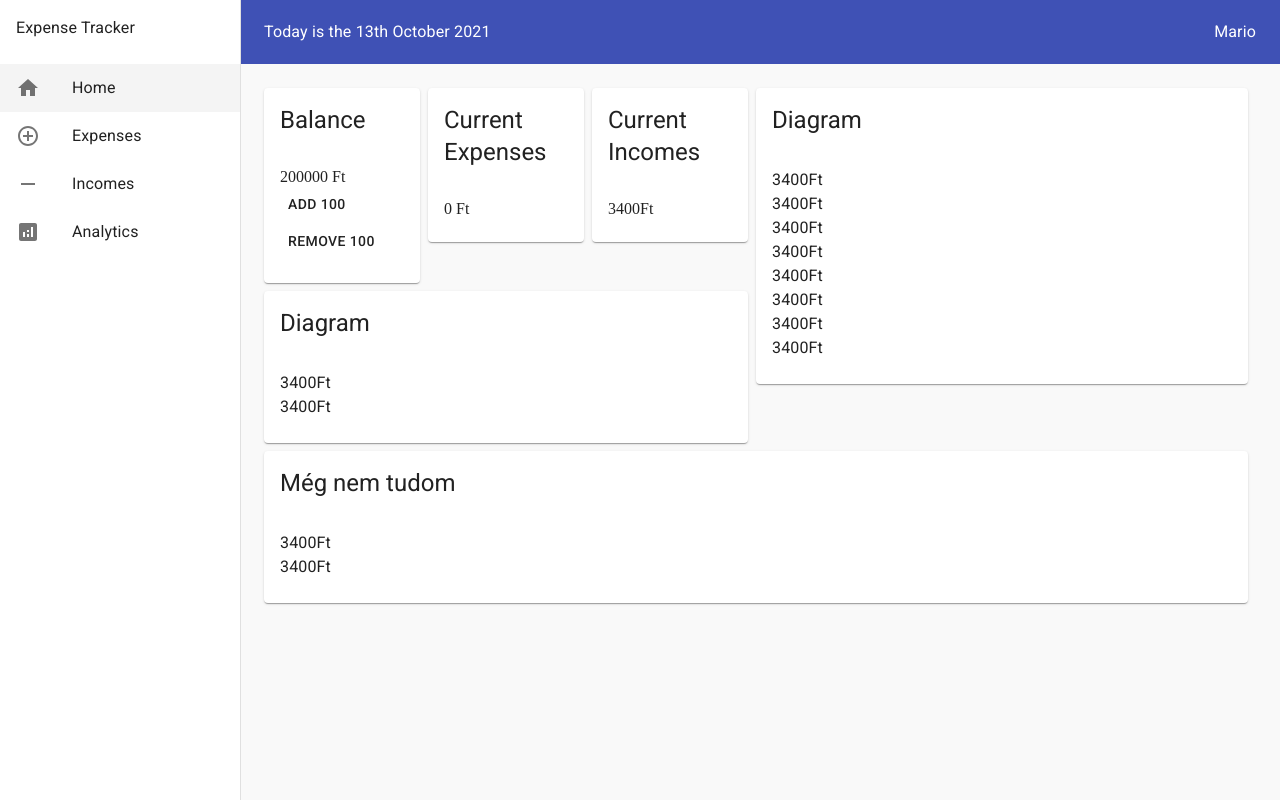
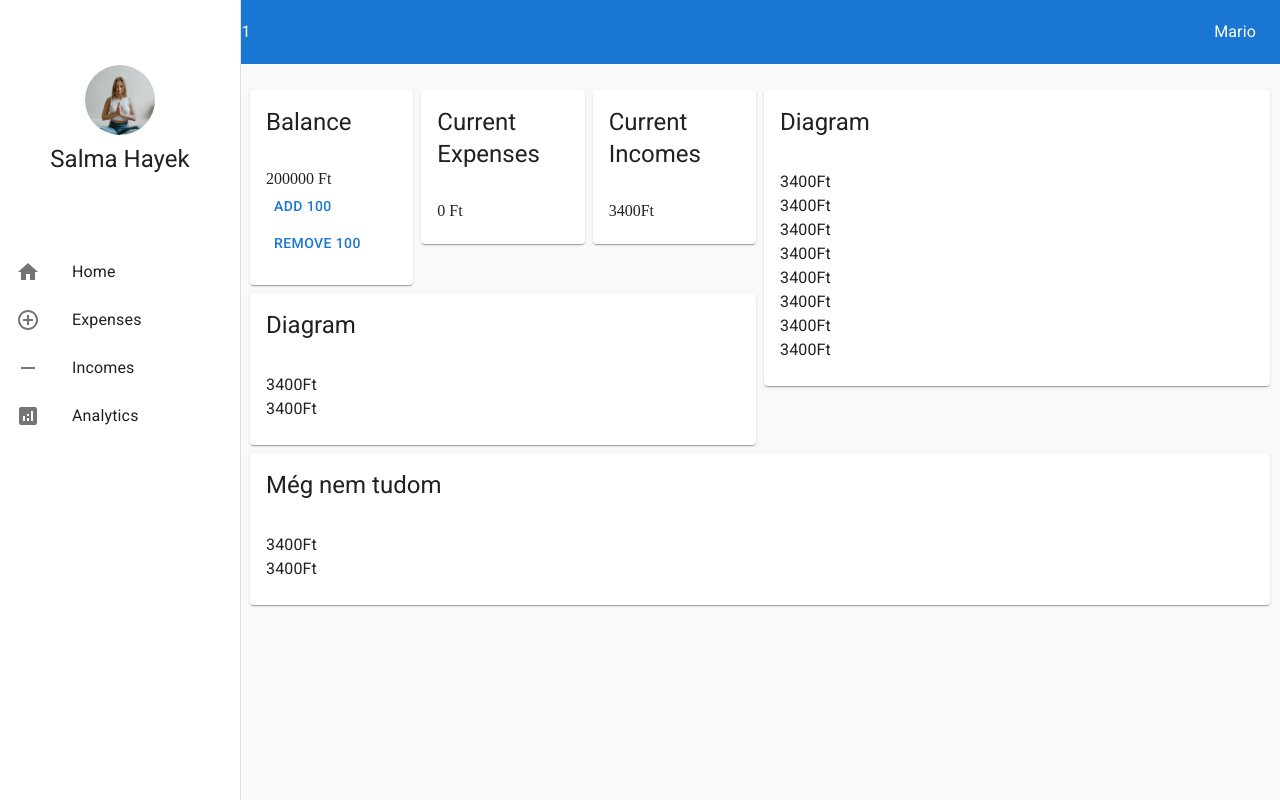
Before and after one commit to Gkristof96/Expense-Tracker, a React (Create React App) app: page / in a window 1280 px wide. Built offline with nearby package versions, Linux system fonts and the light colour scheme.

Commit message:
remove materiual ui library replace with mui

```diff
--- a/package.json
+++ b/package.json
@@ -5,10 +5,10 @@
   "dependencies": {
     "@emotion/react": "^11.4.1",
     "@emotion/styled": "^11.3.0",
-    "@material-ui/core": "^4.12.3",
     "@mui/icons-material": "^5.0.3",
     "@mui/lab": "^5.0.0-alpha.50",
     "@mui/material": "^5.0.3",
+    "@mui/styles": "^5.0.1",
     "@reduxjs/toolkit": "^1.6.2",
     "@testing-library/jest-dom": "^4.2.4",
     "@testing-library/react": "^9.5.0",
--- a/src/components/Layout.js
+++ b/src/components/Layout.js
@@ -1,6 +1,13 @@
+import Avatar from "@mui/material/Avatar";
+import AnalyticsIcon from "@mui/icons-material/Analytics";
+import HomeIcon from "@mui/icons-material/Home";
+import ControlPointIcon from "@mui/icons-material/ControlPoint";
+import RemoveIcon from "@mui/icons-material/Remove";
+import { useHistory, useLocation } from "react-router";
+import { format } from "date-fns";
+import { Box } from "@mui/system";
 import {
   AppBar,
-  makeStyles,
   Drawer,
   List,
   ListItem,
@@ -8,13 +15,8 @@ import {
   ListItemText,
   Toolbar,
   Typography,
-} from "@material-ui/core";
-import AnalyticsIcon from "@mui/icons-material/Analytics";
-import HomeIcon from "@mui/icons-material/Home";
-import ControlPointIcon from "@mui/icons-material/ControlPoint";
-import RemoveIcon from "@mui/icons-material/Remove";
-import { useHistory, useLocation } from "react-router";
-import { format } from "date-fns";
+} from "@mui/material";
+import { makeStyles } from "@mui/styles";
 
 const drawerWidth = 240;
 
@@ -23,7 +25,7 @@ const useStyles = makeStyles((theme) => {
     page: {
       backgroundColor: "#f9f9f9",
       width: "100%",
-      padding: theme.spacing(3),
+      padding: "10px",
     },
     drawer: {
       width: drawerWidth,
@@ -38,17 +40,17 @@ const useStyles = makeStyles((theme) => {
       backgroundColor: "#f4f4f4",
     },
     title: {
-      padding: theme.spacing(2),
+      padding: "10px",
     },
     appbar: {
       width: `calc(100% - ${drawerWidth}px)`,
     },
-    toolbar: theme.mixins.toolbar,
+    toolbar: { height: "80px" },
     date: {
       flexGrow: 1,
     },
     avatar: {
-      marginLeft: theme.spacing(2),
+      marginLeft: "10px",
     },
   };
 });
@@ -81,24 +83,36 @@ const Layout = (props) => {
     },
   ];
   return (
-    <div className={classes.root}>
-      <AppBar elevation={0} className={classes.appbar}>
-        <Toolbar>
-          <Typography className={classes.date}>
-            Today is the {format(new Date(), "do MMMM Y")}
-          </Typography>
-          <Typography>Mario</Typography>
-        </Toolbar>
-      </AppBar>
+    <Box sx={{ display: "flex" }}>
       <Drawer
         classes={{ paper: classes.drawerPaper }}
         className={classes.drawer}
         variant='permanent'
         anchor='left'
       >
-        <div>
-          <Typography className={classes.title}>Expense Tracker</Typography>
-        </div>
+        <Box
+          sx={{
+            width: drawerWidth,
+            height: drawerWidth,
+            display: "flex",
+            justifyContent: "center",
+            alignItems: "center",
+            flexDirection: "column",
+          }}
+        >
+          <Avatar
+            alt='Remy Sharp'
+            src='trainer_2.jpg'
+            sx={{
+              width: 70,
+              height: 70,
+              mb: 1,
+            }}
+          />
+          <Typography variant='h5' component='h2'>
+            Salma Hayek
+          </Typography>
+        </Box>
         <List>
           {menuItems.map((item) => (
             <ListItem
@@ -115,11 +129,19 @@ const Layout = (props) => {
           ))}
         </List>
       </Drawer>
+      <AppBar elevation={0} className={classes.appbar}>
+        <Toolbar>
+          <Typography className={classes.date}>
+            Today is the {format(new Date(), "do MMMM Y")}
+          </Typography>
+          <Typography>Mario</Typography>
+        </Toolbar>
+      </AppBar>
       <div className={classes.page}>
         <div className={classes.toolbar}></div>
         {props.children}
       </div>
-    </div>
+    </Box>
   );
 };
 
--- a/src/components/List/List.js
+++ b/src/components/List/List.js
@@ -1,4 +1,4 @@
-import { FormControl, MenuItem, Select, Typography } from "@material-ui/core";
+import { FormControl, Select, Typography, MenuItem } from "@mui/material";
 import { Box } from "@mui/system";
 import { Fragment, useState } from "react";
 import ListItem from "./ListItem";
--- a/src/pages/Expenses.js
+++ b/src/pages/Expenses.js
@@ -1,9 +1,9 @@
-import { Container, Typography } from "@material-ui/core";
 import List from "../components/List/List";
 
 import { useDispatch, useSelector } from "react-redux";
 import { addExpense } from "../features/balance/balanceSlice";
 import NewItemForm from "../components/NewItemForm";
+import { Container, Typography } from "@mui/material";
 
 const Expenses = () => {
   const dispatch = useDispatch();
--- a/src/pages/Incomes.js
+++ b/src/pages/Incomes.js
@@ -1,4 +1,4 @@
-import { Container, Typography } from "@material-ui/core";
+import { Container, Typography } from "@mui/material";
 import { useDispatch, useSelector } from "react-redux";
 import { addIncome } from "../features/balance/balanceSlice";
 import List from "../components/List/List";
```
Also changed, not shown: src/components/List/ListItem.js (+4 -4 lines), src/components/NewItemForm.js (+8 -8 lines), src/pages/Home.js (+4 -4 lines), public/trainer_2.jpg (added), 1 other file (tests, documents, lock files or other folders).
